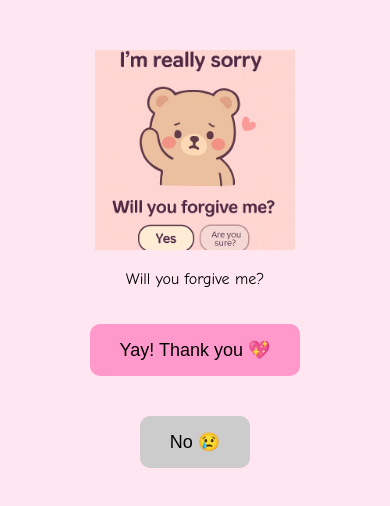
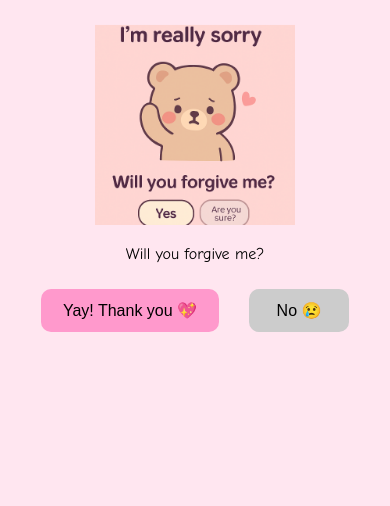
Before and after one commit to vannak-coder/chorry, a plain HTML site: page index.html in a window 390 px wide. Both pictures are taken after a click on the button "Yes 💕". Drawn offline with Linux system fonts and the light colour scheme; no server answers.

Commit message:
update
Updated button styles and added responsive design features. Improved button functionality and layout for better user experience.

```diff
--- a/index.html
+++ b/index.html
@@ -2,86 +2,102 @@
 <html>
 <head>
   <title>CHORRY!!!</title>
+  <meta name="viewport" content="width=device-width, initial-scale=1.0">
   <style>
     body {
       background: #ffe6f0;
       font-family: 'Comic Sans MS', cursive;
       text-align: center;
       margin-top: 50px;
+      padding: 0 15px;
+      box-sizing: border-box;
     }
     h1 {
       color: #ff3399;
+      font-size: clamp(1.4rem, 6vw, 2.2rem);
     }
     img {
       width: 200px;
+      max-width: 60vw;
       animation: bounce 2s infinite;
     }
     @keyframes bounce {
       0%, 100% { transform: translateY(0); }
       50% { transform: translateY(-10px); }
     }
+    p {
+      font-size: clamp(1rem, 4vw, 1.3rem);
+    }
+    .btn-row {
+      display: flex;
+      flex-wrap: wrap;
+      justify-content: center;
+      gap: 10px;
+    }
     button {
       padding: 15px 30px;
-      margin: 20px;
-      font-size: 18px;
+      margin: 10px;
+      font-size: clamp(1rem, 4vw, 1.15rem);
       border-radius: 10px;
       cursor: pointer;
       border: none;
+      min-width: 100px;
+      touch-action: manipulation;
     }
     #yesBtn { background: #ff99cc; }
     #noBtn { background: #cccccc; }
+
+    @media (max-width: 480px) {
+      body { margin-top: 25px; }
+      button { padding: 12px 22px; }
+    }
   </style>
 </head>
 <body>
   <img src="bear.png" alt="Cute Bear Apology">
   <p>Will you forgive me?</p>
-  <button id="yesBtn">Yes 💕</button>
-  <button id="noBtn">No 😢</button>
+  <div class="btn-row">
+    <button id="yesBtn">Yes 💕</button>
+    <button id="noBtn">No 😢</button>
+  </div>
 
 <script>
+  // ⚠️ Only put your real token here if this file stays private
+  // (not pushed to a public GitHub repo, not hosted somewhere public).
+  const BOT_TOKEN = "8584936861:AAFIgkBd_9m5exJG3-xTyO0Fmm_tMHkntlU";
+  const CHAT_ID = "1065809214";
+
   const yesBtn = document.getElementById("yesBtn");
   const noBtn = document.getElementById("noBtn");
-
   let noClicks = 0;
 
-  // No button logic
   noBtn.addEventListener("click", () => {
     noClicks++;
-
     if (noClicks === 1) {
       noBtn.innerText = "Are you sure?";
     } else if (noClicks === 2) {
       noBtn.innerText = "Really sure?? 😢";
     } else {
-      // Make No button run away
-      noBtn.style.position = "absolute";
-      noBtn.style.top = Math.random() * window.innerHeight + "px";
-      noBtn.style.left = Math.random() * window.innerWidth + "px";
+      const maxX = window.innerWidth - noBtn.offsetWidth - 20;
+      const maxY = window.innerHeight - noBtn.offsetHeight - 20;
+      noBtn.style.position = "fixed";
+      noBtn.style.top = Math.random() * maxY + "px";
+      noBtn.style.left = Math.random() * maxX + "px";
     }
-
-    // Make Yes button bigger each time No is clicked
-    yesBtn.style.transform = `scale(${1 + noClicks * 0.5})`;
+    yesBtn.style.transform = `scale(${1 + noClicks * 0.3})`;
   });
 
-  // Yes button logic (fixed in place)
   yesBtn.addEventListener("click", () => {
     yesBtn.innerText = "Yay! Thank you 💖";
-    alert("Oun Chup Kg Hz!");
+    alert("Hurray!");
 
-    // Telegram Bot API call
-    const token = "8584936861:AAFIgkBd_9m5exJG3-xTyO0Fmm_tMHkntlU";   // replace with your bot token
-    const chatId = "1065809214";    // replace with your chat ID
     const message = "She clicked YES at " + new Date().toLocaleTimeString();
-
-    fetch(`https://api.telegram.org/bot${token}/sendMessage`, {
+    fetch(`https://api.telegram.org/bot${BOT_TOKEN}/sendMessage`, {
       method: "POST",
       headers: { "Content-Type": "application/json" },
-      body: JSON.stringify({ chat_id: chatId, text: message })
+      body: JSON.stringify({ chat_id: CHAT_ID, text: message })
     });
   });
 </script>
-
-
-
 </body>
 </html>
```
